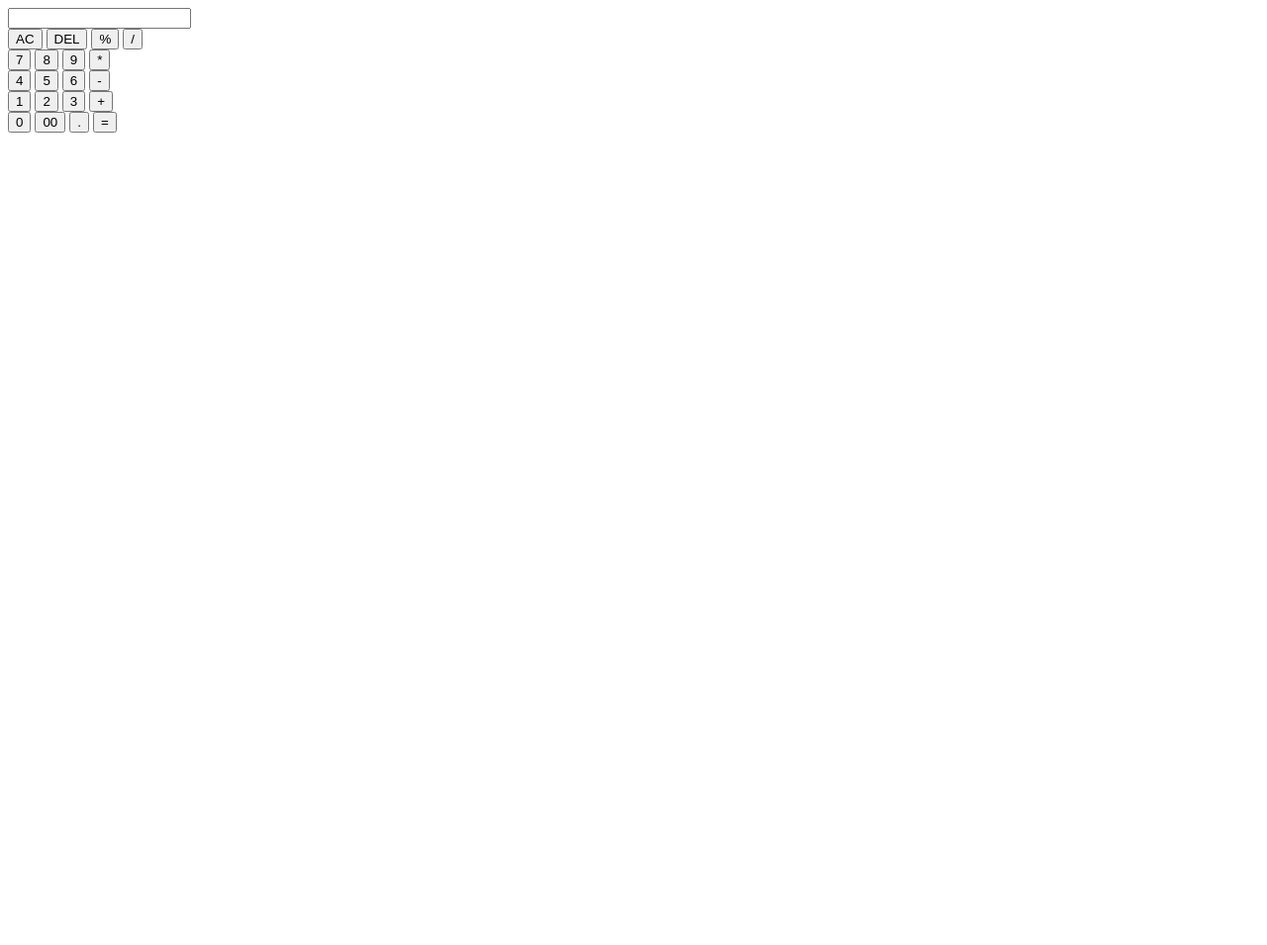
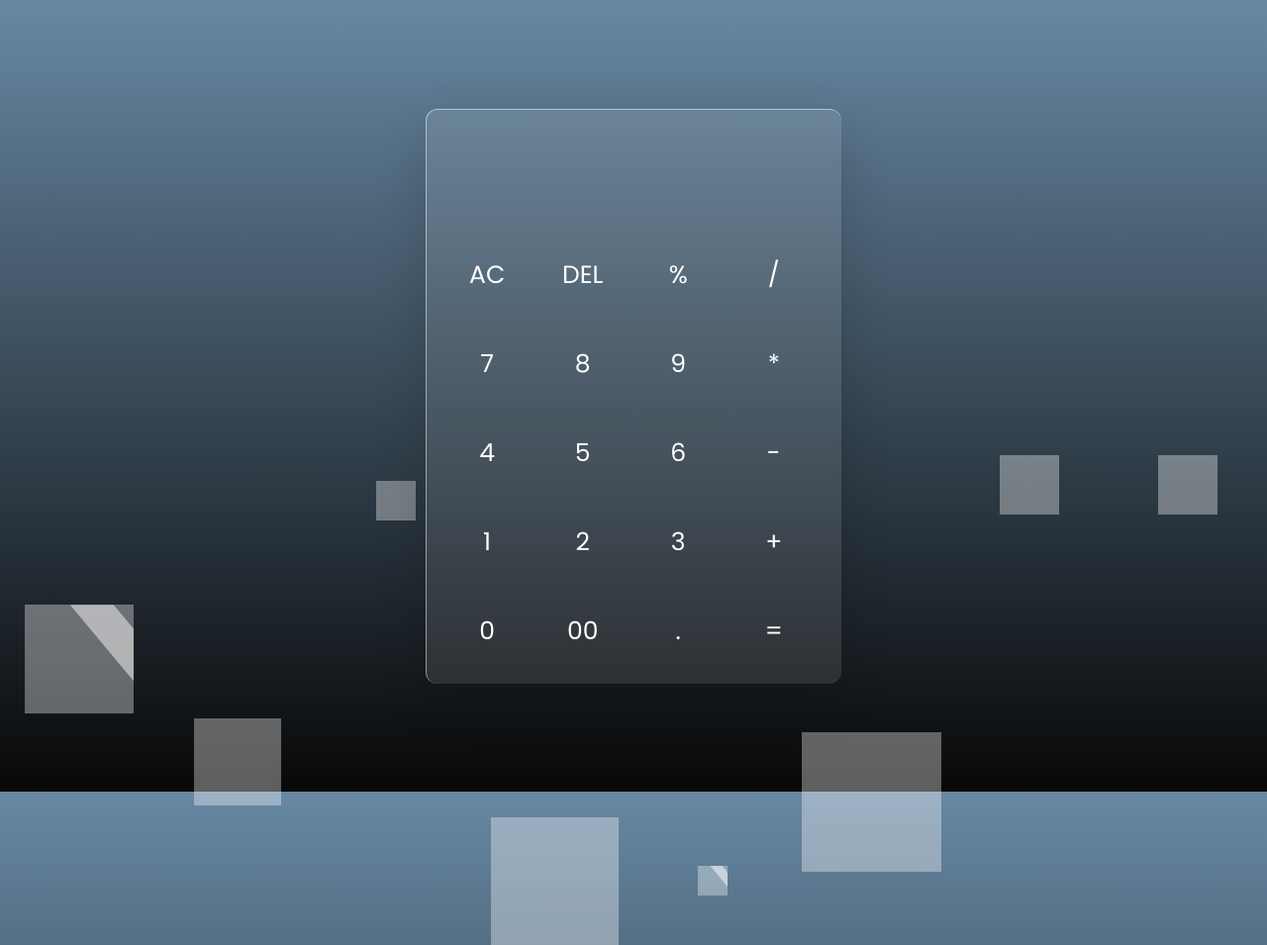
Before and after one commit to salmandasurkar/calculator1, a plain HTML site: page index.html in a window 1280 px wide. Shown: the whole page at 99% size. Before the commit the page ends 800 px from the top, so only its background shows below. Drawn offline with Linux system fonts and the light colour scheme.

Commit message:
index.html

```diff
--- a/index.html
+++ b/index.html
@@ -4,7 +4,7 @@
   <head>
     <meta charset="UTF-8" />
     <title>calculator</title>
-    <link rel="stylesheet" href="calculator.css" />
+    <link rel="stylesheet" href="index.css" />
   </head>
   <body>
     <div class="bubbles">
```
